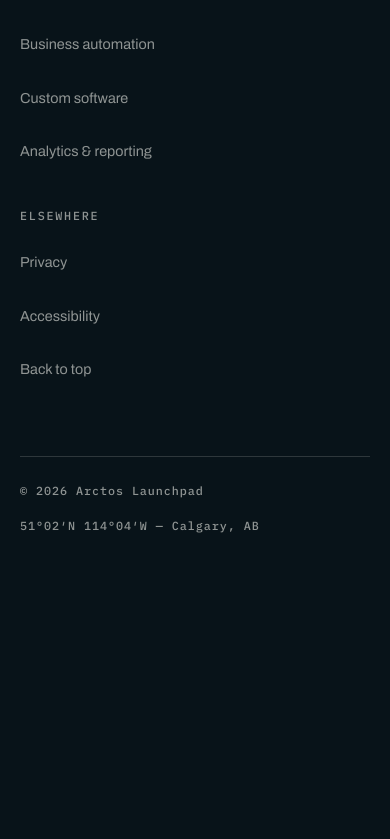
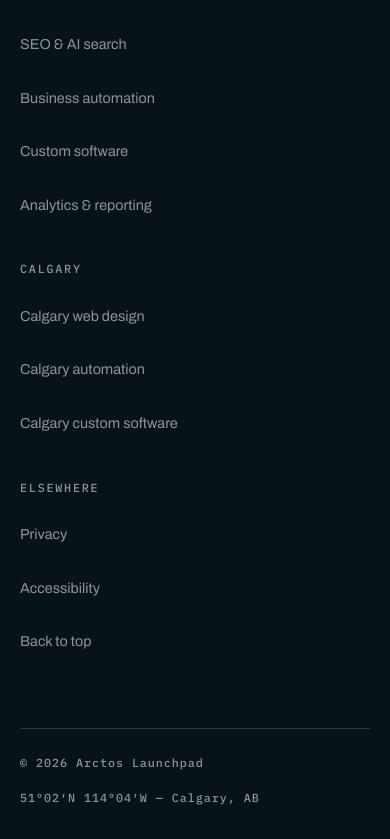
Before and after one commit to Aldo140/ArctosLaunchpad, a Next.js app: page /contact in a window 390 px wide. Shown: the part 5588-6427 px from the top of the page. Before the commit the page ends 6155 px from the top, so only its background shows below. Built offline with nearby package versions, Linux system fonts and the light colour scheme; no server answers.

Commit message:
feat: connect homepage navigation paths

```diff
--- a/app/chrome.css
+++ b/app/chrome.css
@@ -603,7 +603,7 @@
 
 .footer__grid {
   display: grid;
-  grid-template-columns: 1.4fr repeat(3, minmax(0, 1fr));
+  grid-template-columns: 1.35fr repeat(4, minmax(0, 1fr));
   gap: var(--s7) var(--s5);
   padding-bottom: var(--s8);
 }
@@ -685,6 +685,9 @@
   .progress-hair {
     display: block;
   }
+  .footer__grid {
+    grid-template-columns: repeat(3, minmax(0, 1fr));
+  }
 }
 
 @media (max-width: 860px) {
--- a/app/home.css
+++ b/app/home.css
@@ -3703,6 +3703,16 @@
   justify-self: end;
 }
 
+.industries__actions,
+.why__actions {
+  display: flex;
+  margin-top: clamp(2rem, 4vw, 3.5rem);
+}
+
+.why__actions {
+  justify-content: flex-end;
+}
+
 .why__plates {
   margin-top: clamp(3rem, 7vw, 6rem);
   display: grid;
--- a/app/page.tsx
+++ b/app/page.tsx
@@ -423,6 +423,14 @@
                 </li>
               ))}
             </ul>
+            <div className="industries__actions reveal">
+              <Link className="btn btn--ghost" href="/industries">
+                Explore all industries
+                <span className="btn__arrow" aria-hidden="true">
+                  →
+                </span>
+              </Link>
+            </div>
           </div>
           <figure className="industries__figure field-figure reveal" data-wipe>
             <Image
@@ -495,6 +503,15 @@
               <figcaption>Direction before production</figcaption>
             </figure>
           </div>
+
+          <div className="why__actions reveal">
+            <Link className="btn btn--ghost" href="/studio">
+              Meet the studio
+              <span className="btn__arrow" aria-hidden="true">
+                →
+              </span>
+            </Link>
+          </div>
         </div>
       </section>
 
--- a/components/SiteFooter.tsx
+++ b/components/SiteFooter.tsx
@@ -4,6 +4,7 @@
 const NAV = [
   ["Services", "/services"],
   ["Work", "/work"],
+  ["Industries", "/industries"],
   ["Process", "/process"],
   ["Studio", "/studio"],
   ["Contact", "/contact"],
@@ -22,9 +23,19 @@
   ["Accessibility", "/accessibility"],
 ] as const;
 
+const LOCAL = [
+  ["Calgary web design", "/calgary-web-design"],
+  ["Calgary automation", "/calgary-business-automation"],
+  ["Calgary custom software", "/calgary-custom-software"],
+] as const;
+
 export function SiteFooter() {
   return (
-    <footer className="footer" data-material="instrument" data-station="Colophon">
+    <footer
+      className="footer"
+      data-material="instrument"
+      data-station="Colophon"
+    >
       <div className="shell">
         <p className="footer__statement">
           Marketing that creates demand. Websites that convert it.{" "}
@@ -68,6 +79,17 @@
           </div>
 
           <div className="footer__col">
+            <h2>Calgary</h2>
+            <ul>
+              {LOCAL.map(([label, href]) => (
+                <li key={href}>
+                  <Link href={href}>{label}</Link>
+                </li>
+              ))}
+            </ul>
+          </div>
+
+          <div className="footer__col">
             <h2>Elsewhere</h2>
             <ul>
               {LEGAL.map(([label, href]) => (
--- a/components/SiteHeader.tsx
+++ b/components/SiteHeader.tsx
@@ -9,6 +9,7 @@
 const LINKS = [
   ["Services", "/services"],
   ["Work", "/work"],
+  ["Industries", "/industries"],
   ["Process", "/process"],
   ["Studio", "/studio"],
 ] as const;
@@ -177,7 +178,9 @@
                   aria-current={pathname === href ? "page" : undefined}
                   onClick={() => close(false)}
                 >
-                  <span className="t-folio">{String(i + 1).padStart(2, "0")}</span>
+                  <span className="t-folio">
+                    {String(i + 1).padStart(2, "0")}
+                  </span>
                   <span className="menu__item-label">{label}</span>
                   <span className="menu__item-rule" aria-hidden="true" />
                 </Link>
```
